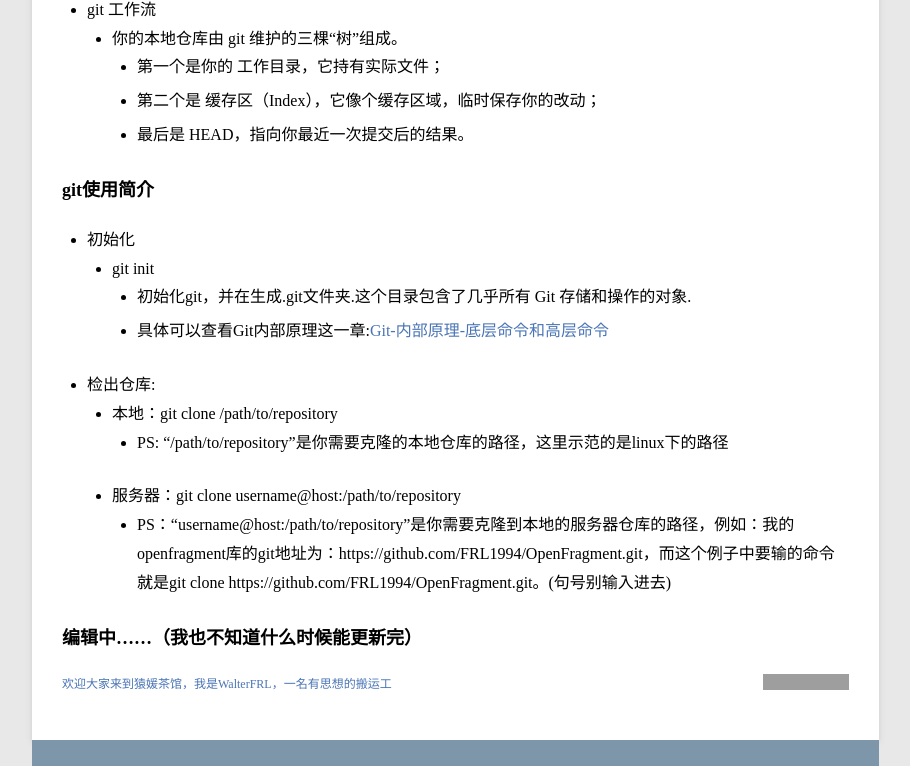
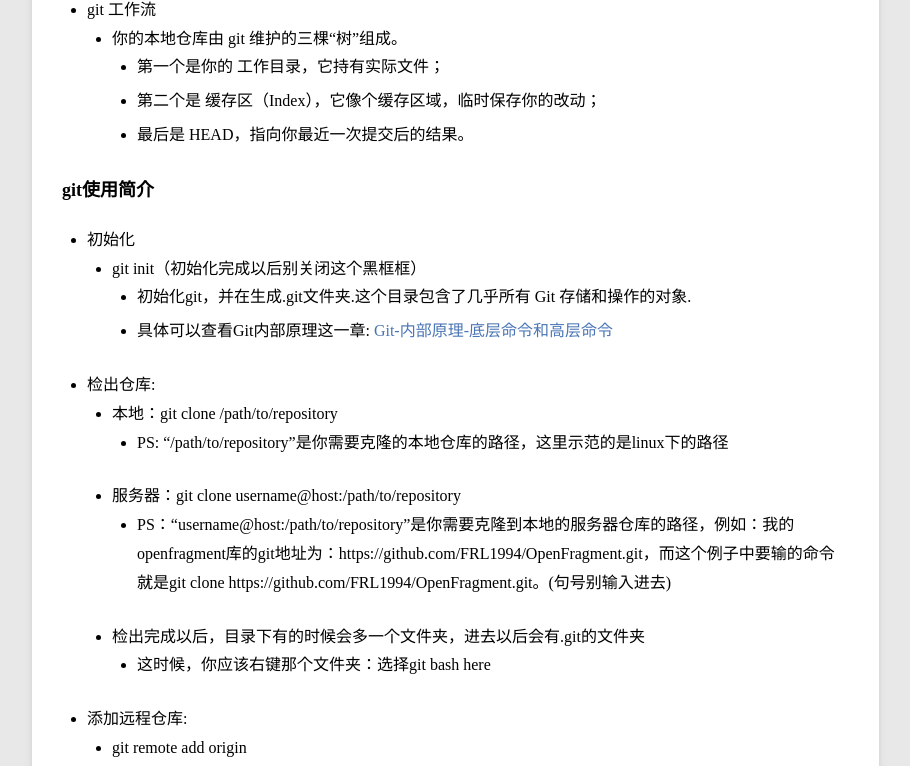
Before and after one commit to FRL1994/FRL1994.github.io, a Jekyll site: the page built from _posts/coding/2016-06-17-git_help_one.md, in a window 1280 px wide and 900 px high, scrolled down 1083 px, cut to the strip 0-766 px from the top of the window. Shown: the whole strip, without its empty margins (38-948 px from the left). Built offline with Jekyll 4.4.1, drawn with Linux system fonts in a browser that asks for light colours; grey boxes are pictures that could not be loaded.

Commit message:
编辑文章

```diff
--- a/_posts/coding/2016-06-17-git_help_one.md
+++ b/_posts/coding/2016-06-17-git_help_one.md
@@ -33,13 +33,16 @@ description: 编码第二步，管好你的代码
 
 ### git使用简介
 + 初始化
-  - git init
+  - git init（初始化完成以后别关闭这个黑框框）
   	- 初始化git，并在生成.git文件夹.这个目录包含了几乎所有 Git 存储和操作的对象.
-  	- 具体可以查看Git内部原理这一章:[Git-内部原理-底层命令和高层命令](https://git-scm.com/book/zh/v2/Git-%E5%86%85%E9%83%A8%E5%8E%9F%E7%90%86-%E5%BA%95%E5%B1%82%E5%91%BD%E4%BB%A4%E5%92%8C%E9%AB%98%E5%B1%82%E5%91%BD%E4%BB%A4)
+  	- 具体可以查看Git内部原理这一章: [Git-内部原理-底层命令和高层命令](https://git-scm.com/book/zh/v2/Git-%E5%86%85%E9%83%A8%E5%8E%9F%E7%90%86-%E5%BA%95%E5%B1%82%E5%91%BD%E4%BB%A4%E5%92%8C%E9%AB%98%E5%B1%82%E5%91%BD%E4%BB%A4)
 + 检出仓库:
   - 本地：git clone /path/to/repository
   	- PS: “/path/to/repository”是你需要克隆的本地仓库的路径，这里示范的是linux下的路径
   - 服务器：git clone username@host:/path/to/repository
   	- PS：“username@host:/path/to/repository”是你需要克隆到本地的服务器仓库的路径，例如：我的openfragment库的git地址为：https://github.com/FRL1994/OpenFragment.git，而这个例子中要输的命令就是git clone https://github.com/FRL1994/OpenFragment.git。(句号别输入进去)
-
+  - 检出完成以后，目录下有的时候会多一个文件夹，进去以后会有.git的文件夹
+  	- 这时候，你应该右键那个文件夹：选择git bash here
++ 添加远程仓库:
+  - git remote add origin
 ### 编辑中……（我也不知道什么时候能更新完）
```
